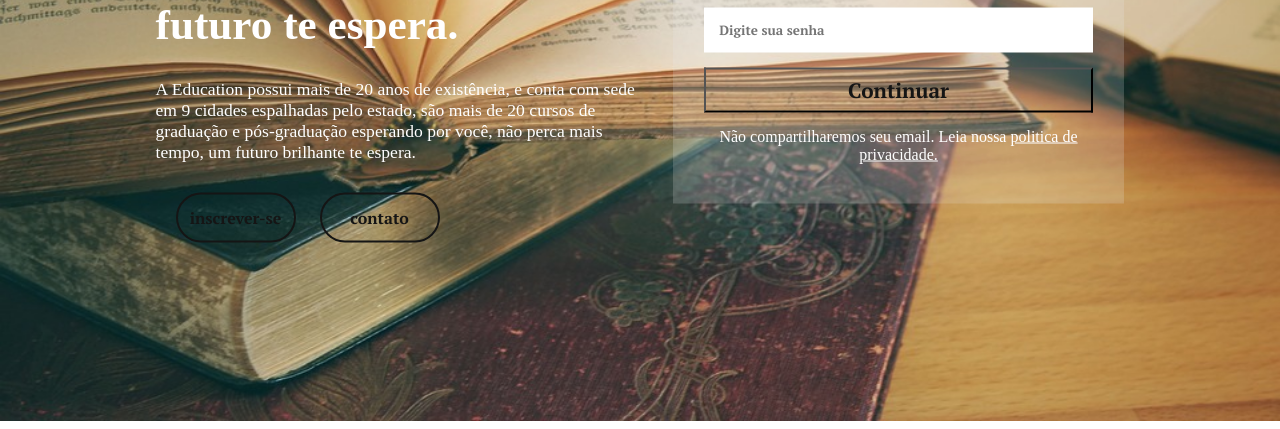
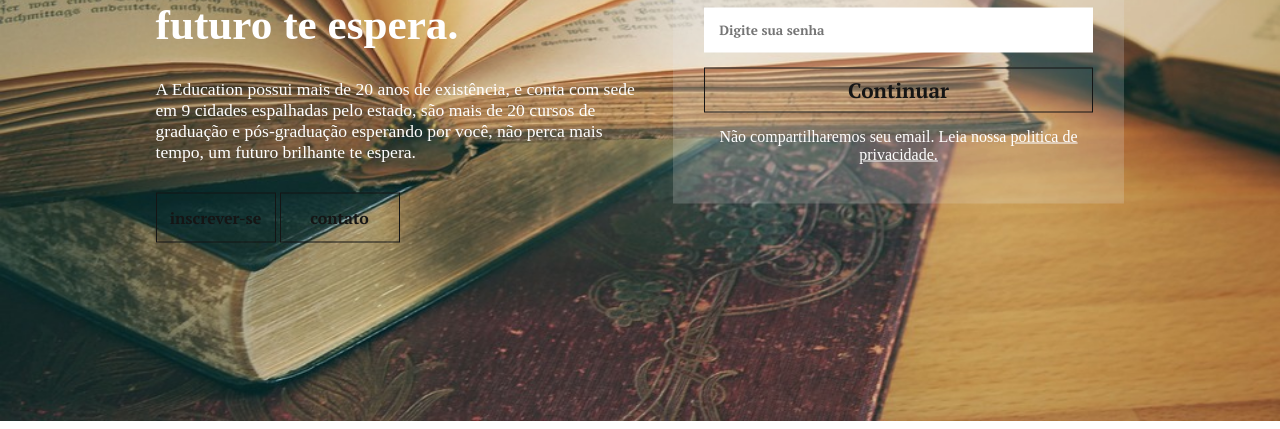
Before and after one commit to bunhakgabriel/Projeto-FormularioUniversidade, a plain HTML site: page index.html in a window 1280 px wide. Shown: the part 371-800 px from the top of the page. Drawn offline with Linux system fonts and the light colour scheme.

Commit message:
estilizando botes
nesse commit foram feitas pequenas alterações nos botões "inscrever-se" & "contato"

```diff
--- a/estilo.css
+++ b/estilo.css
@@ -57,10 +57,8 @@ section#textos p{
 section#textos input{
     width: 120px;
     height: 50px;
-    border-radius: 30px;
-    border: 2px solid #151515;
+    border: 1px solid #151515;
     font-size: 1em;
-    margin-left: 20px;
     font-family: 'PT Serif', serif;
     background-color: rgb(255,255,255, 0.0);
     color: #151515;
@@ -104,6 +102,7 @@ section#formulario button{
     color: #151515;
     font-family: 'PT Serif', serif;
     font-size: 1.3em;
+    border: 1px solid #151515;
 }
 
 section#formulario button:hover{
```
